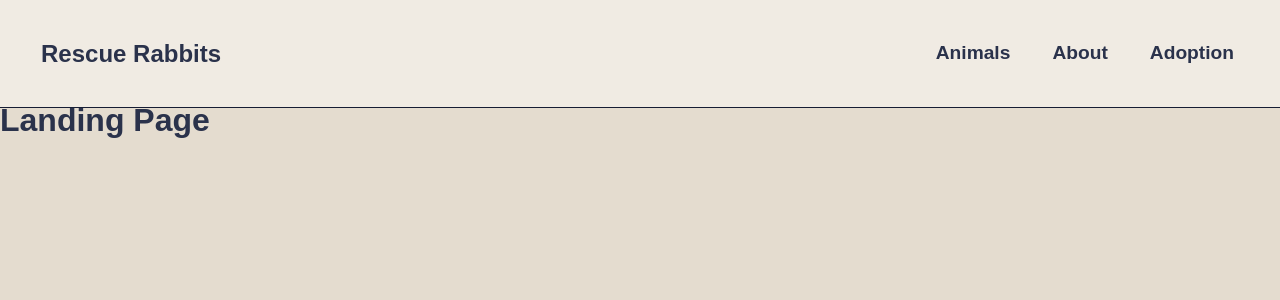
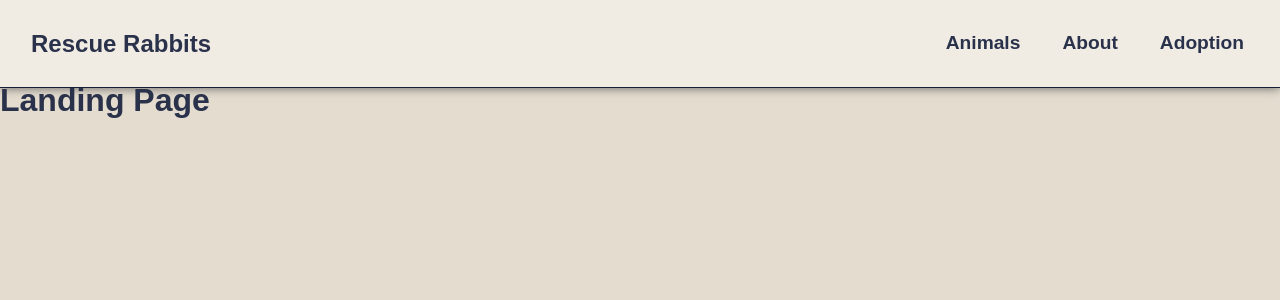
Before and after one commit to coffeetails/RescueRabbits-CrazySurfers, a React (Vite) app: page / in a window 1280 px wide. Shown: the top 300 px of the page. Built offline with nearby package versions, Linux system fonts and the light colour scheme.

Commit message:
scss update

```diff
--- a/src/components/header.scss
+++ b/src/components/header.scss
@@ -23,9 +23,9 @@ body {
 
 .nav {
   border-bottom: 1px solid $clr-gray700;
-  padding: 25px;
-  background-color: #F0EBE3;
-
+  padding: 15px;
+  background-color: #f0ebe3;
+  box-shadow: 0px 0px 10px rgb(95, 95, 95);
   &__toggle {
     position: absolute;
     cursor: pointer;
@@ -74,8 +74,10 @@ body {
       color: inherit;
       font-size: 1.2rem;
       padding: 5px;
+
+
       &:hover{
-        transition: 500ms all;
+        transition: 200ms all;
         border-bottom: 5px solid black;
       }
     }
```
